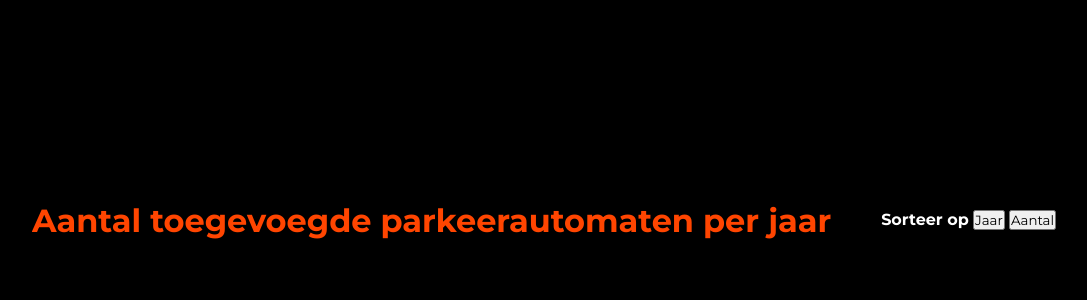
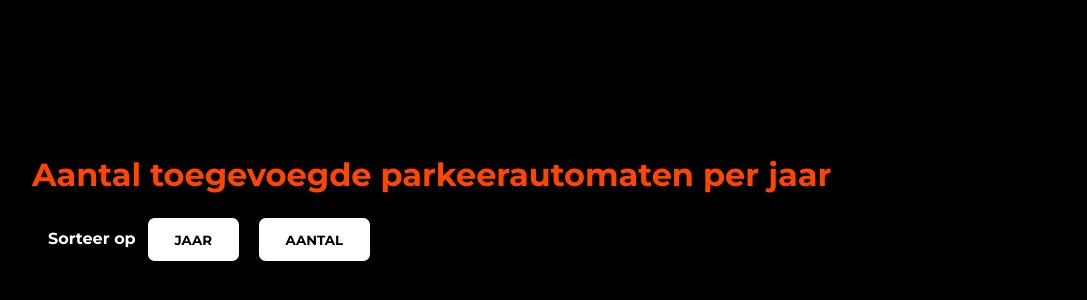
Before and after one commit to SamSlotemaker/functional-programming, a plain HTML site: page RDWdata/index.html in a window 1280 px wide. Shown: the part 180-480 px from the top of the page, without its empty margins (96-1183 px from the left). Drawn offline with nearby package versions, Linux system fonts and the light colour scheme; no server answers.

Commit message:
styling toegevoegd aan buttons

```diff
--- a/RDWdata/script/script.js
+++ b/RDWdata/script/script.js
@@ -66,7 +66,7 @@ allPromises.then(data => {
         //maak bar chart met meegegeven x en y axis
         function ceateChartAantal(e) {
             removeSVG()
-            if (e.target.innerHTML == 'Aantal') {
+            if (e.target.textContent == 'Aantal') {
                 d3Charts.createBarChart(countedYearsSorted, 'aantal', 'jaar')
             } else {
                 d3Charts.createBarChart(countedYearsSortedByYears, 'aantal', 'jaar')
@@ -75,8 +75,6 @@ allPromises.then(data => {
         //kies sorteer optie doormiddel van knoppen
         buttonJaar.addEventListener('click', ceateChartAantal)
         buttonAantal.addEventListener('click', ceateChartAantal)
-
-
     })
     .catch(err =>
         console.log('oooooops:', err))
--- a/RDWdata/style/style.css
+++ b/RDWdata/style/style.css
@@ -21,10 +21,35 @@ body {
 
 #svg-container>div {
     display: flex;
+    flex-wrap: wrap;
     align-items: center;
     justify-content: space-between;
     width: 80%;
     color: white
+}
+
+#svg-container>div>div {
+    min-width: 21em;
+    margin: 1em;
+}
+
+#svg-container>div>div button {
+    border: none;
+    color: black;
+    background-color: white;
+    cursor: pointer;
+    margin: 0.6em;
+    padding: 1em 2em;
+    border-radius: 0.5em;
+    text-transform: uppercase;
+    font-weight: bold;
+    display: inline-block;
+
+}
+
+#svg-container>div>div button:hover {
+    transform: scale(1.1);
+    background-color: lightblue;
 }
 
 rect {
```
